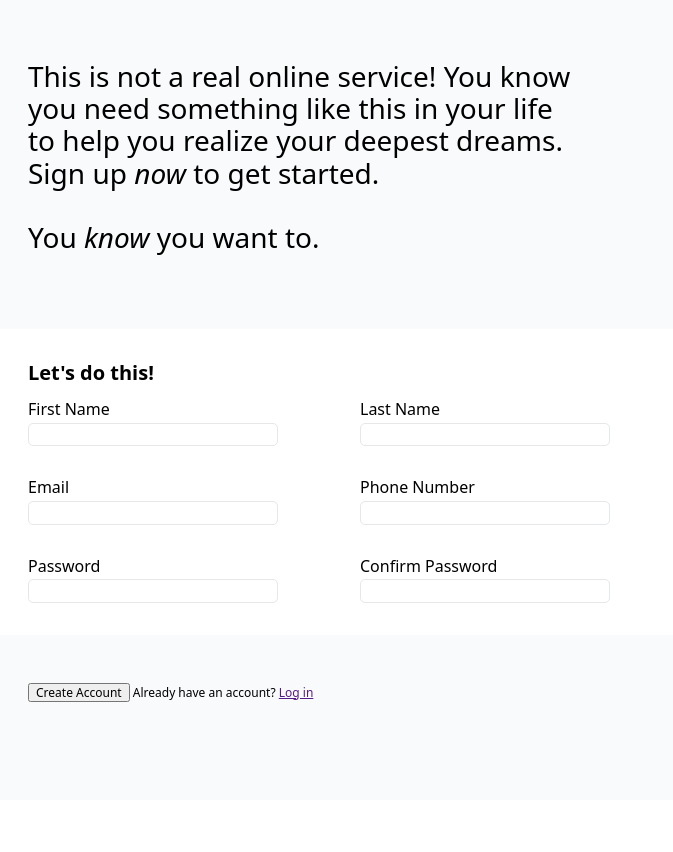
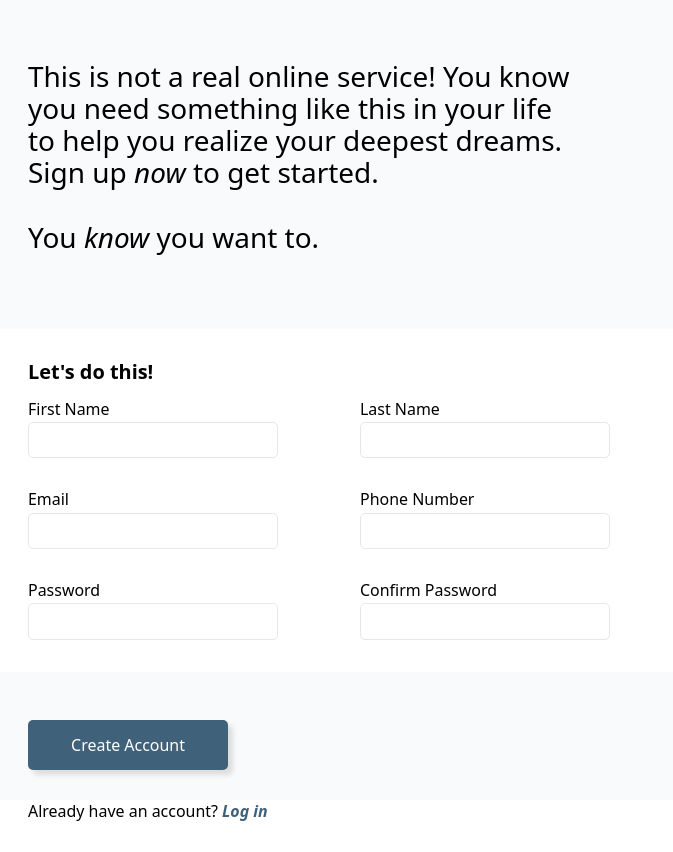
Before and after one commit to eduardoreyes007351208/signUpFormTest, a website: page index.html in a window 1280 px wide. Shown: the full height of the page, 388-1061 px from the left. Before the commit the page ends 800 px from the top, so only its background shows below. Drawn offline with nearby package versions, Linux system fonts and the light colour scheme.

Commit message:
feat: Style the create button

```diff
--- a/index.html
+++ b/index.html
@@ -55,8 +55,8 @@
                 </form>
             </div>
             <div id="create" class="textSection">
-                <button form="signUp" type="submit">Create Account</button>
-                <span>Already have an account? <a href="">Log in</a></span>
+                <button id="createBtn" form="signUp" type="submit">Create Account</button>
+                <span id="loginText">Already have an account? <a id="loginLink" href="">Log in</a></span>
             </div>
 
         </div>
--- a/styles.css
+++ b/styles.css
@@ -58,30 +58,31 @@
     gap: 16px;
 }
 .formHeading {
-    font-size: 20px;
+    font-size: 1.66rem;
     padding-bottom: 16px;
 }
 .labels {
-    font-size: 16px;
+    font-size: 1.33rem;
 }
 .inputs {
     width: min(250px, 100%);
     border: 1px solid #E5E7EB;
     border-radius: 5px;
-    padding: 4px 0px;
+    padding: 8px 4px;
+    font-size: 1.33rem;
 }
 .inputs:focus {
-    outline: 1px solid #1D4ED8;
+    outline: 2px solid #1D4ED8;
     box-shadow: 5px 5px 5px #E5E7EB;
 }
 .inputs:invalid {
-    outline: 1px solid #B91C1C;
+    outline: 2px solid #B91C1C;
 }
 #textContainer {
     width: 65%;
 }
 #text {
-    font-size: 28px;
+    font-size: 2.33rem;
 }
 .textSection {
     padding: 32px 0px 32px 32px;
@@ -104,6 +105,34 @@
     width: 100%;
 }
 
+#create {
+    display: flex;
+    flex-direction: column;
+    gap: 32px;
+}
+#createBtn {
+    width: 200px;
+    height: 50px;
+    font-size: 1.33rem;
+    background-color: #3F6179;
+    color: #ffffff;
+    border: none;
+    border-radius: 5px;
+    box-shadow: 5px 5px 5px #dddddd;
+}
+#createBtn:hover {
+    cursor: pointer;
+}
+#loginText {
+    font-size: 1.33rem;
+}
+#loginLink {
+    text-decoration: none;
+    color: #3F6179;
+    font-weight: bold;
+    font-style: italic;
+}
+
 h2 {
     margin: 0px;
     padding: 0px;
```
